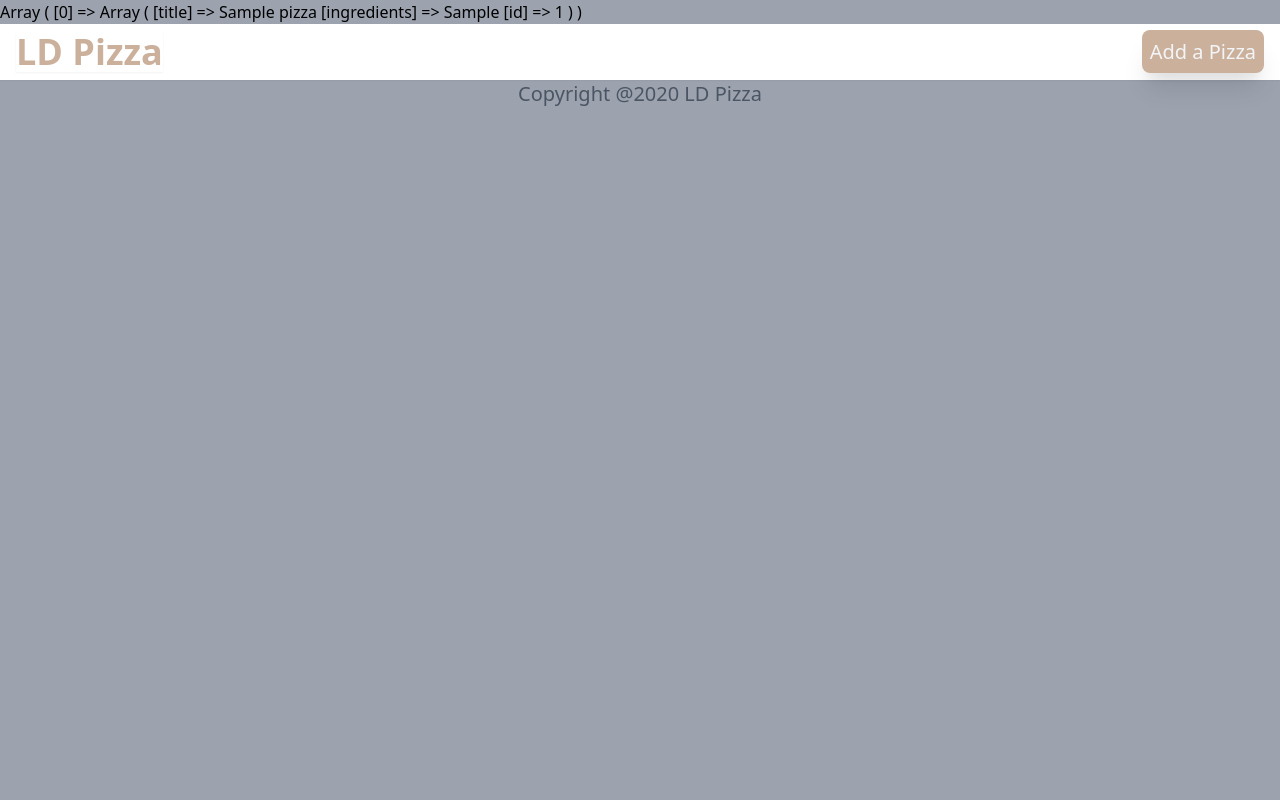
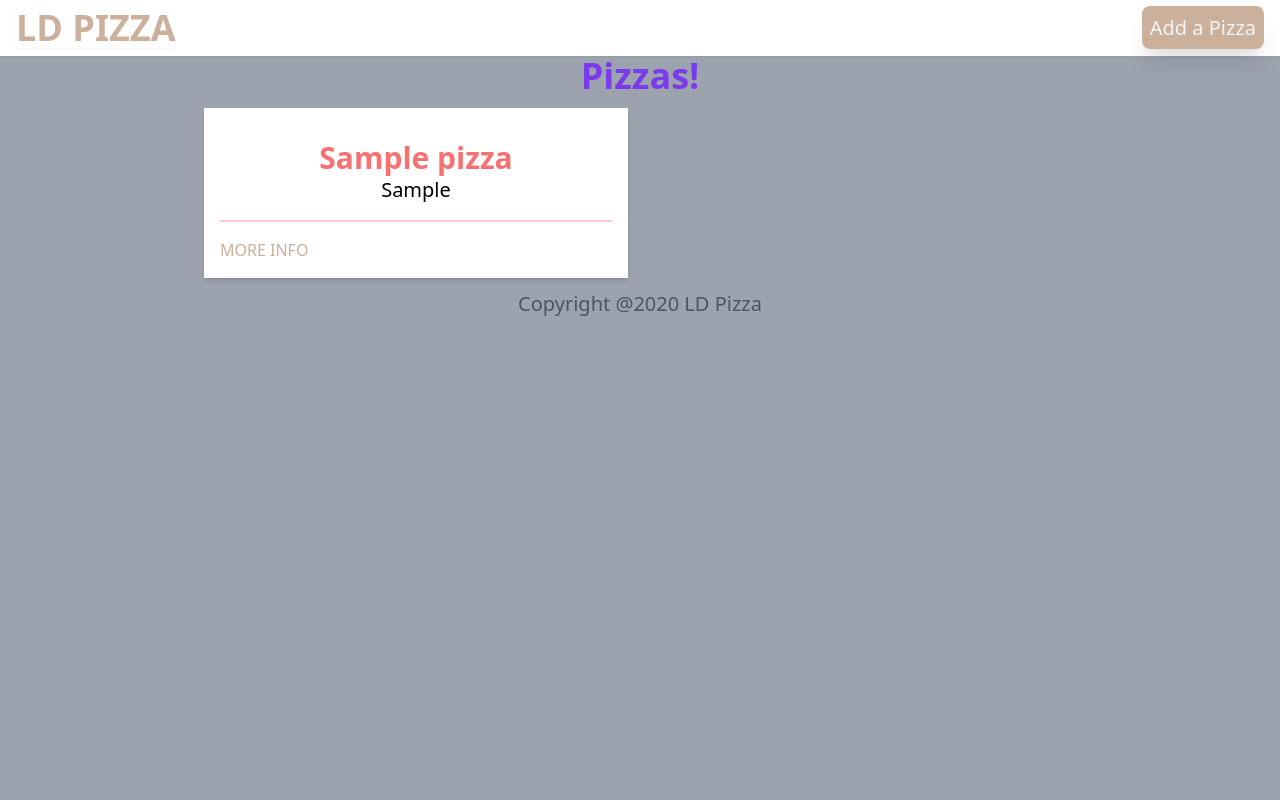
Before and after one commit to khanhleemtp/php-tuts, a PHP site: page / in a window 1280 px wide. Run offline with PHP 8.4, Linux system fonts and the light colour scheme; tables that the repository leaves empty or names only in its code hold one stand-in row (values such as "Sample post").

Commit message:
27-render-to-browser

```diff
--- a/16-pj-temp/index.php
+++ b/16-pj-temp/index.php
@@ -6,7 +6,7 @@
 
     // write query from all pizzas
 
-    $sql = 'SELECT title, ingredients, id FROM pizzas';
+    $sql = 'SELECT title, ingredients, id FROM pizzas ORDER BY created_at';
 
     // make query and get result
 
@@ -22,14 +22,36 @@
     // close connection
     mysqli_close($conn);
 
-    print_r($pizzas);
+    // print_r($pizzas);
 
 ?>
 
 <html lang="en">
     <?php include('templates/header.php') ?>
 
-
+    <h4 class="text-center text-4xl font-semibold text-purple-600">Pizzas!</h4>
+    <div class="container mx-auto max-w-4xl">
+        <div class="grid grid-cols-12">
+            <?php
+                foreach($pizzas as $pizza){ ?>
+                    <div class="col-span-6 m-3">
+                        <div class="card shadow-md p-4 bg-white">
+                            <div class="card-content text-center border-b-2 border-red-200 mb-4 p-4">
+                                <h6
+                                class="text-3xl font-semibold text-red-400"
+                                ><?php echo htmlspecialchars($pizza['title']); ?></h6>
+                                <div
+                                class="text-xl font-light"
+                                ><?php echo htmlspecialchars($pizza['ingredients']); ?></div>
+                            </div>
+                            <div class="card-action">
+                                <a href="#" class="brand-text">More info</a>
+                            </div>
+                        </div>
+                    </div>
+            <?php } ?>
+        </div>
+    </div>
 
     <?php include('templates/footer.php') ?>
 </html>
--- a/16-pj-temp/templates/header.php
+++ b/16-pj-temp/templates/header.php
@@ -9,6 +9,7 @@
         }
         .brand-text{
             color: #cbb09c !important;
+            text-transform: uppercase;
         }
     </style>
 </head>
```
